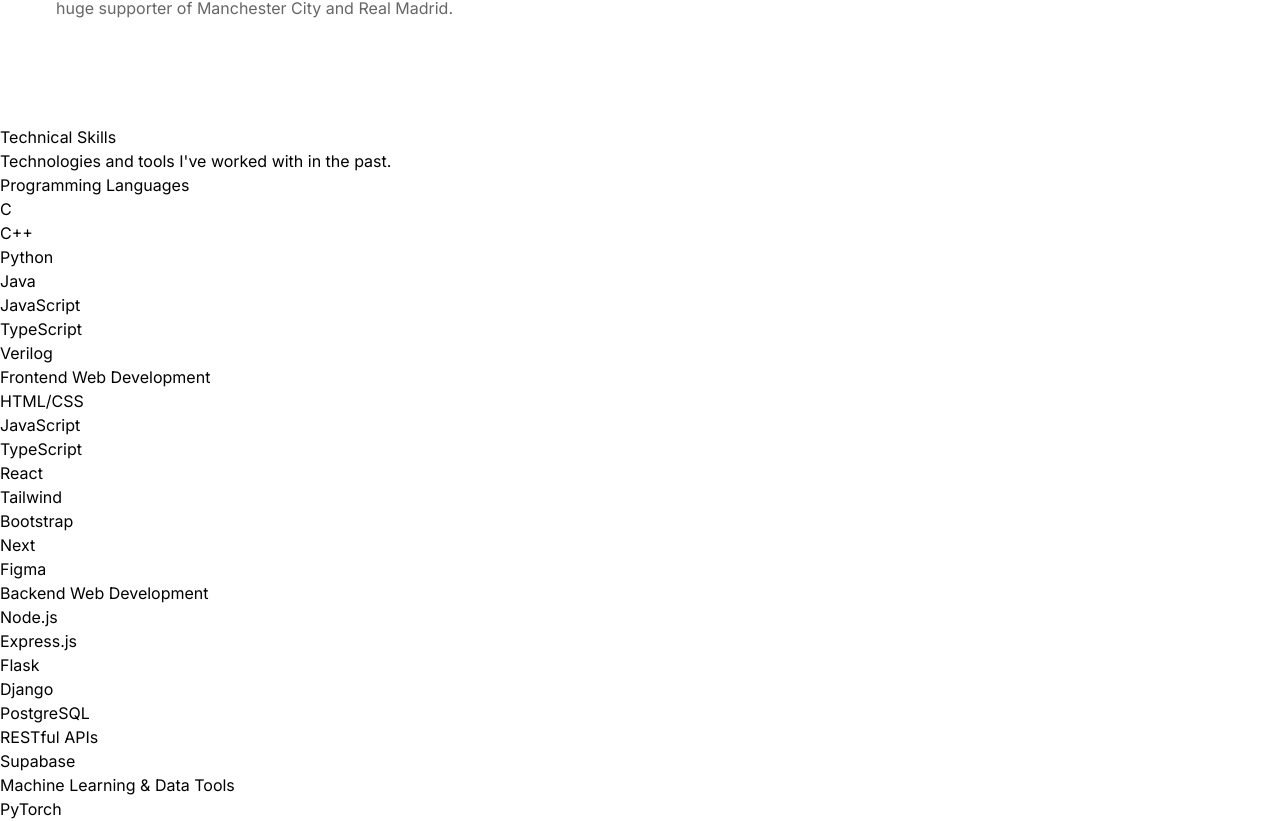
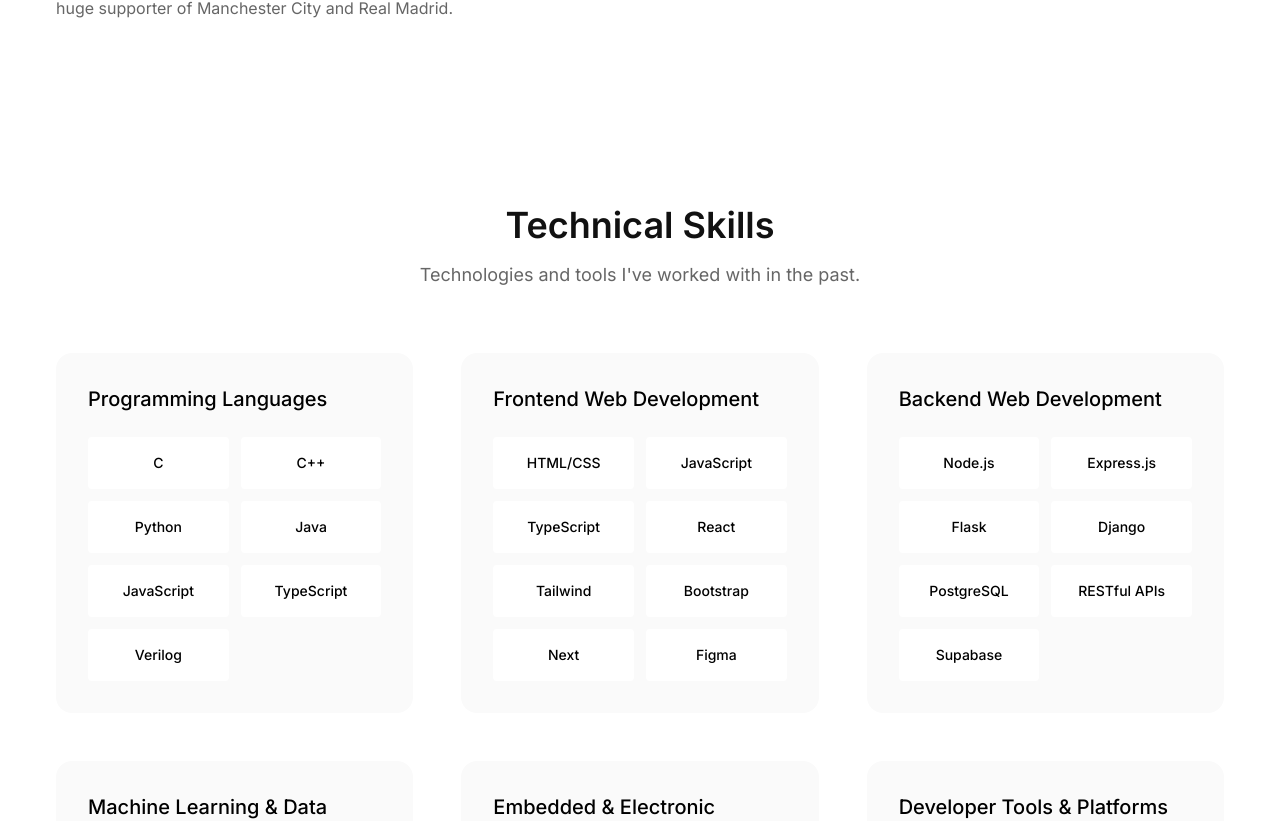
Before and after one commit to alexzjm/personal-website, a React (Vite) app: page / in a window 1280 px wide. Shown: the part 1475-2296 px from the top of the page. Built offline with nearby package versions, Linux system fonts and the light colour scheme.

Commit message:
styled TechSkillGrid and associated sections

```diff
--- a/src/HomePage.jsx
+++ b/src/HomePage.jsx
@@ -143,12 +143,12 @@ function HomePage () {
 
             {/* Tech Skills Section */}
             <div>
-                <div>
-                    <div>
-                        <h2>Technical Skills</h2>
-                        <p>Technologies and tools I've worked with in the past.</p>
+                <div className="max-w-[1200px] bg-white mx-auto px-4 py-20">
+                    <div className="text-center mb-16">
+                        <h2 className="text-4xl text-[#111] font-semibold mb-4">Technical Skills</h2>
+                        <p className="text-lg text-[#666] mb-4">Technologies and tools I've worked with in the past.</p>
                     </div>
-                    <div>
+                    <div className="grid gap-12 grid-cols-[repeat(auto-fit,minmax(300px,1fr))]">
                         {techStack.map(category => <TechSkillGrid title={category.title} techs={category.techs}/>)}
                     </div>
                 </div>
--- a/src/WorkPage.jsx
+++ b/src/WorkPage.jsx
@@ -21,15 +21,15 @@ function WorkPage () {
                         <p className="text-sm text-[#666] uppercase tracking-[0.5px] leading-[1.4]">Projects Completed</p>
                     </div>
                     <div className="text-center min-w-[150px]">
-                        <h3 className="text-4xl font-bold text-[#111] mb-2">10+</h3>
+                        <h3 className="text-4xl font-bold text-[#111] mb-2">600+</h3>
                         <p className="text-sm text-[#666] uppercase tracking-[0.5px] leading-[1.4]">Hours Committed</p>
                     </div>
                     <div className="text-center min-w-[150px]">
-                        <h3 className="text-4xl font-bold text-[#111] mb-2">10+</h3>
+                        <h3 className="text-4xl font-bold text-[#111] mb-2">200+</h3>
                         <p className="text-sm text-[#666] uppercase tracking-[0.5px] leading-[1.4]">Github Contributions</p>
                     </div>
                     <div className="text-center min-w-[150px]">
-                        <h3 className="text-4xl font-bold text-[#111] mb-2">10+</h3>
+                        <h3 className="text-4xl font-bold text-[#111] mb-2">10k+</h3>
                         <p className="text-sm text-[#666] uppercase tracking-[0.5px] leading-[1.4]">Lines of Code Written</p>
                     </div>
                 </div>
--- a/src/components/TechSkillGrid.jsx
+++ b/src/components/TechSkillGrid.jsx
@@ -2,10 +2,10 @@ import { useState } from "react";
 
 function TechSkillGrid ({title, techs}) {
     return (
-        <div>
-            <h>{title}</h>
-            <div>
-                {techs.map(tech => <div>{tech}</div>)}
+        <div className="bg-[#fafafa] p-8 rounded-[1rem]">
+            <h3 className="text-xl mb-6 font-medium">{title}</h3>
+            <div className="grid grid-cols-2 gap-3">
+                {techs.map(tech => <div className="bg-white px-3 py-4 rounded-[4px] font-medium text-center text-sm">{tech}</div>)}
             </div>
         </div>
     );
```
